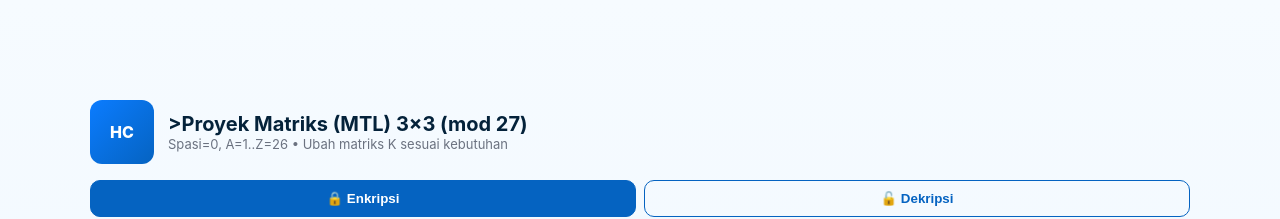
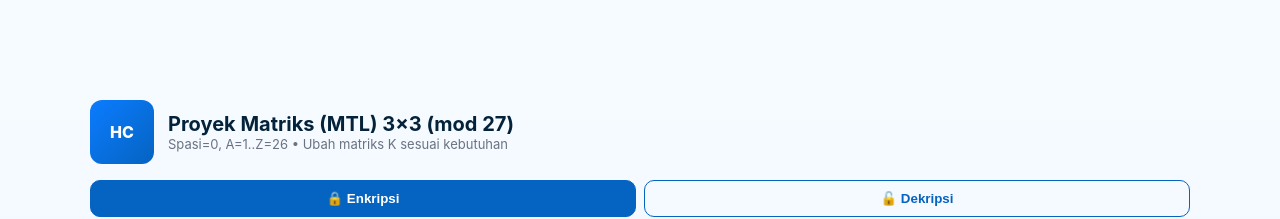
Before and after one commit to Ndragorr/matrix-dencription, a plain HTML site: page index.html in a window 1280 px wide. Shown: the top 219 px of the page. Drawn offline with Linux system fonts and the light colour scheme.

Commit message:
Update index.html

```diff
--- a/index.html
+++ b/index.html
@@ -38,7 +38,7 @@
   <header>
     <div class="logo">HC</div>
     <div>
-      <h1>>Proyek Matriks (MTL) 3×3 (mod 27)</h1>
+      <h1>Proyek Matriks (MTL) 3×3 (mod 27)</h1>
       <div class="sub">Spasi=0, A=1..Z=26 • Ubah matriks K sesuai kebutuhan</div>
     </div>
   </header>
```
